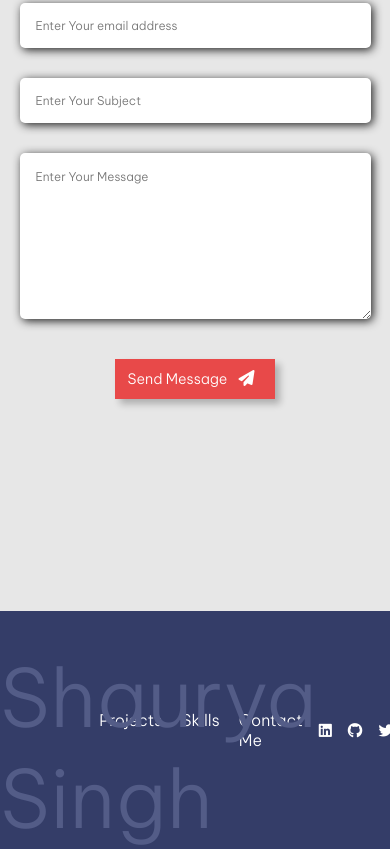
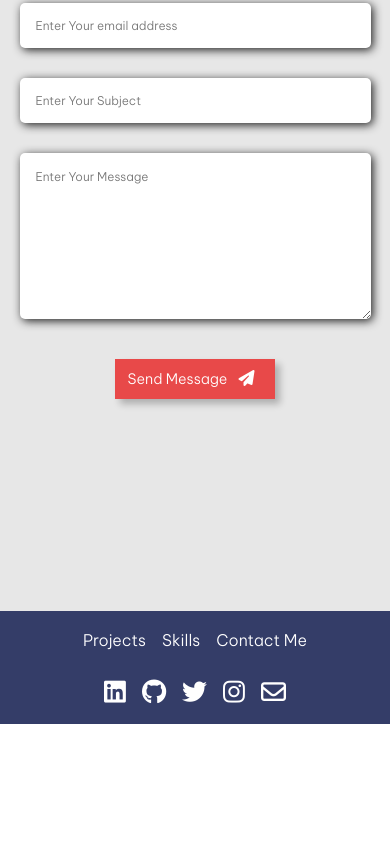
Before and after one commit to shauryacodes7/Shaurya-Singh---Portfolio, a plain HTML site: page index.html in a window 390 px wide. Shown: the part 3132-3981 px from the top of the page. After the commit the page ends 3856 px from the top, so only its background shows below. Drawn offline with nearby package versions, Linux system fonts and the light colour scheme.

Commit message:
completed media queries for mobile

```diff
--- a/index.html
+++ b/index.html
@@ -413,7 +413,7 @@
 
           <div class="link-container">
             <div>
-              <a href="#projects">Projects</a>
+              <a href="#project">Projects</a>
             </div>
             <div>
               <a href="#skills">Skills</a>
@@ -423,11 +423,11 @@
             </div>
           </div>
           <div class="icon-container">
-            <i class="fa-brands fa-linkedin icon"></i>
-            <i class="fa-brands fa-github icon"></i>
-            <i class="fa-brands fa-twitter icon"></i>
-            <i class="fa-brands fa-instagram icon"></i>
-            <i class="fa-regular fa-envelope icon"></i>
+            <i class="fa-brands fa-linkedin icon-ft icon"></i>
+            <i class="fa-brands fa-github icon icon-ft"></i>
+            <i class="fa-brands fa-twitter icon icon-ft"></i>
+            <i class="fa-brands fa-instagram icon icon-ft"></i>
+            <i class="fa-regular fa-envelope icon icon-ft"></i>
           </div>
         </div>
       </footer>
--- a/style.css
+++ b/style.css
@@ -1046,4 +1046,34 @@ footer {
     padding: 0 0.5rem;
     font-size: 1rem;
   }
+
+  /* DONE */
+  footer {
+    padding: 0;
+  }
+  /* DONE */
+  .footer-container {
+    display: flex;
+    flex-direction: column;
+    gap: 30px;
+    padding: 1.2rem;
+  }
+  /* DONE */
+  .footer-faded-text {
+    display: none;
+  }
+  /* DONE */
+  .link-container {
+    gap: 1rem;
+  }
+
+  /* DONE */
+  .icon-container {
+    display: flex;
+    gap: 1rem;
+  }
+  /* DONE */
+  .icon-ft {
+    font-size: 25px;
+  }
 }
```
